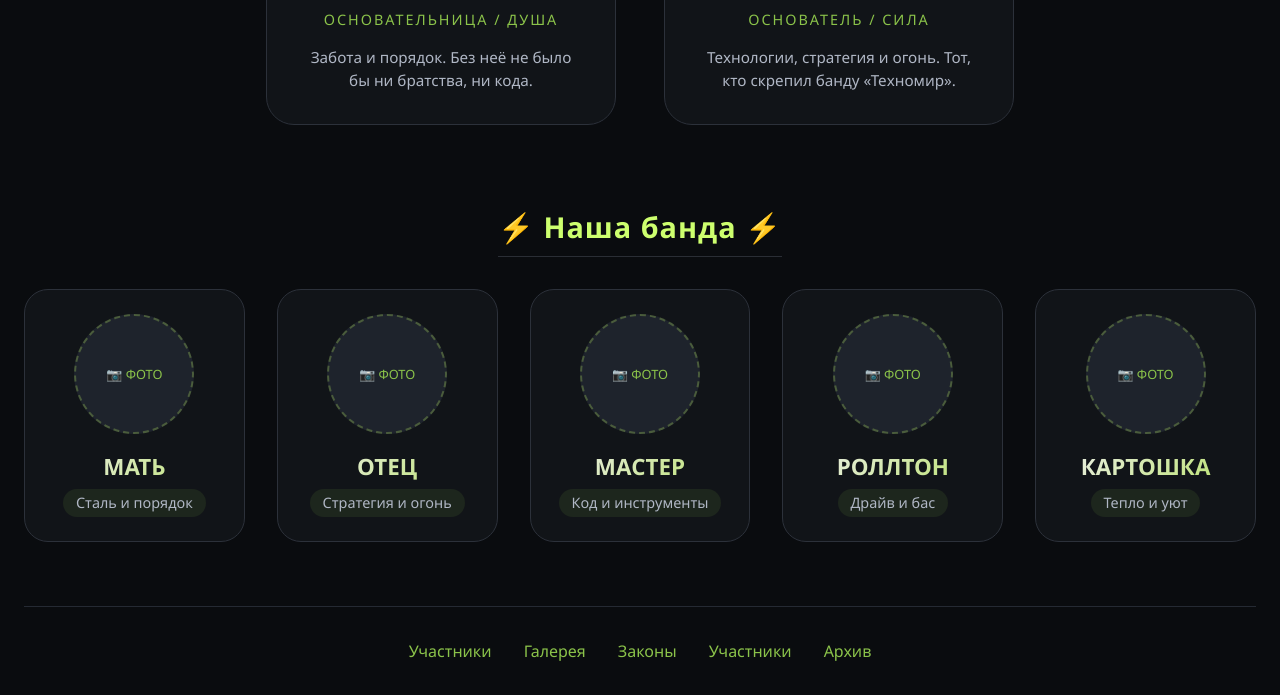
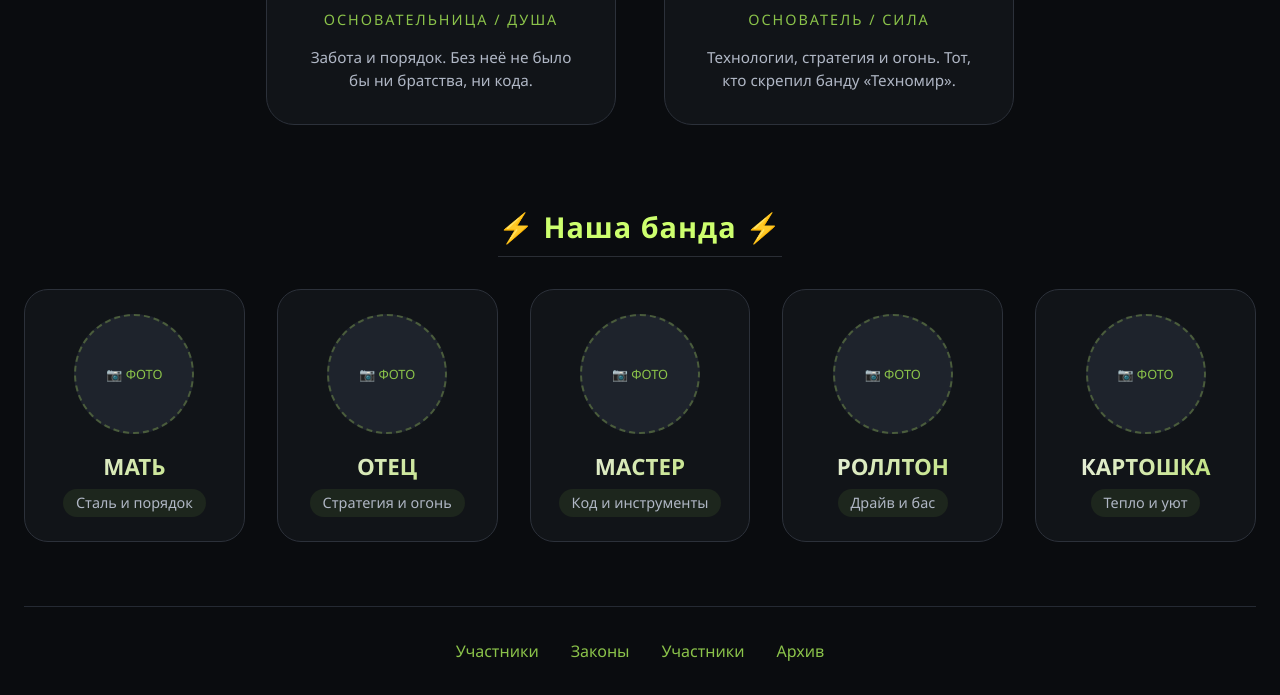
Before and after one commit to wertyt2332/tehnomir, a plain HTML site: page index.html in a window 1280 px wide. Shown: the part 690-1385 px from the top of the page. Drawn offline with Linux system fonts and the light colour scheme.

Commit message:
Update index.html

```diff
--- a/index.html
+++ b/index.html
@@ -410,7 +410,6 @@
     <!-- Ещё одни ссылки на другие страницы (для удобства) -->
     <div class="footer-links">
         <a href="#">Участники</a>
-        <a href="#">Галерея</a>
         <a href="zakon.html">Законы</a>
         <a href="contacs.html">Участники</a>
         <a href="#">Архив</a>
```
